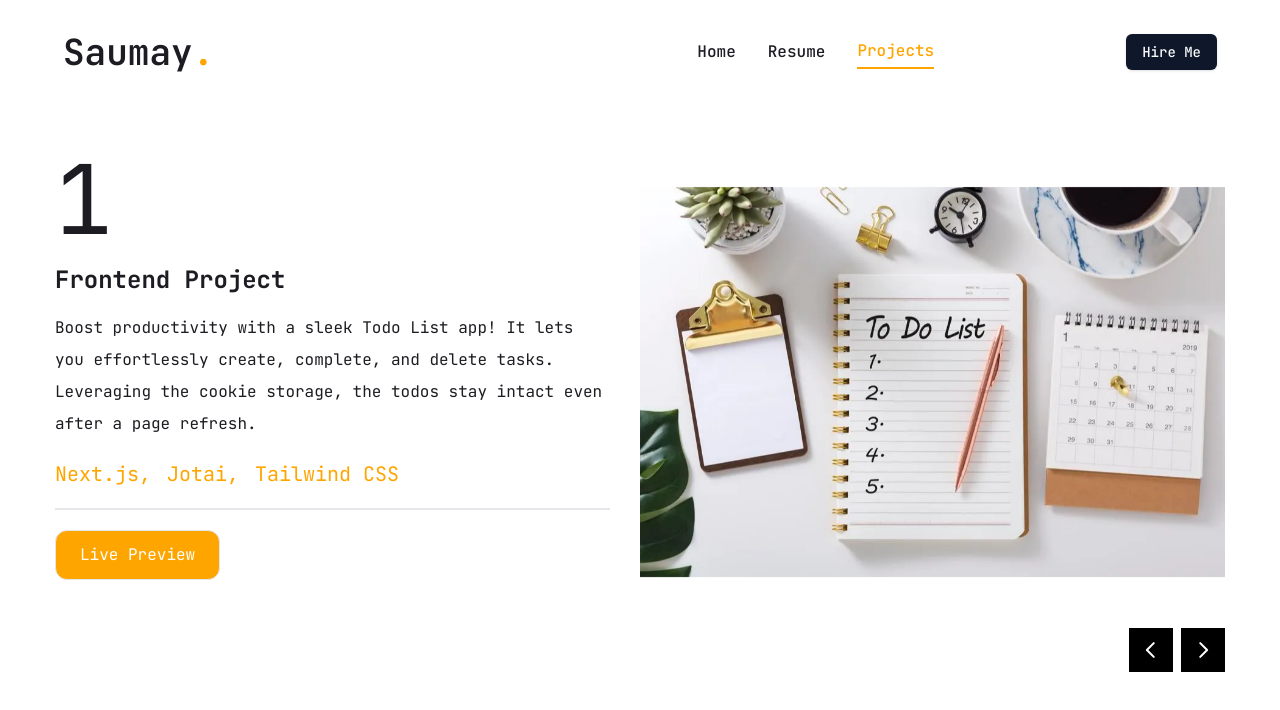
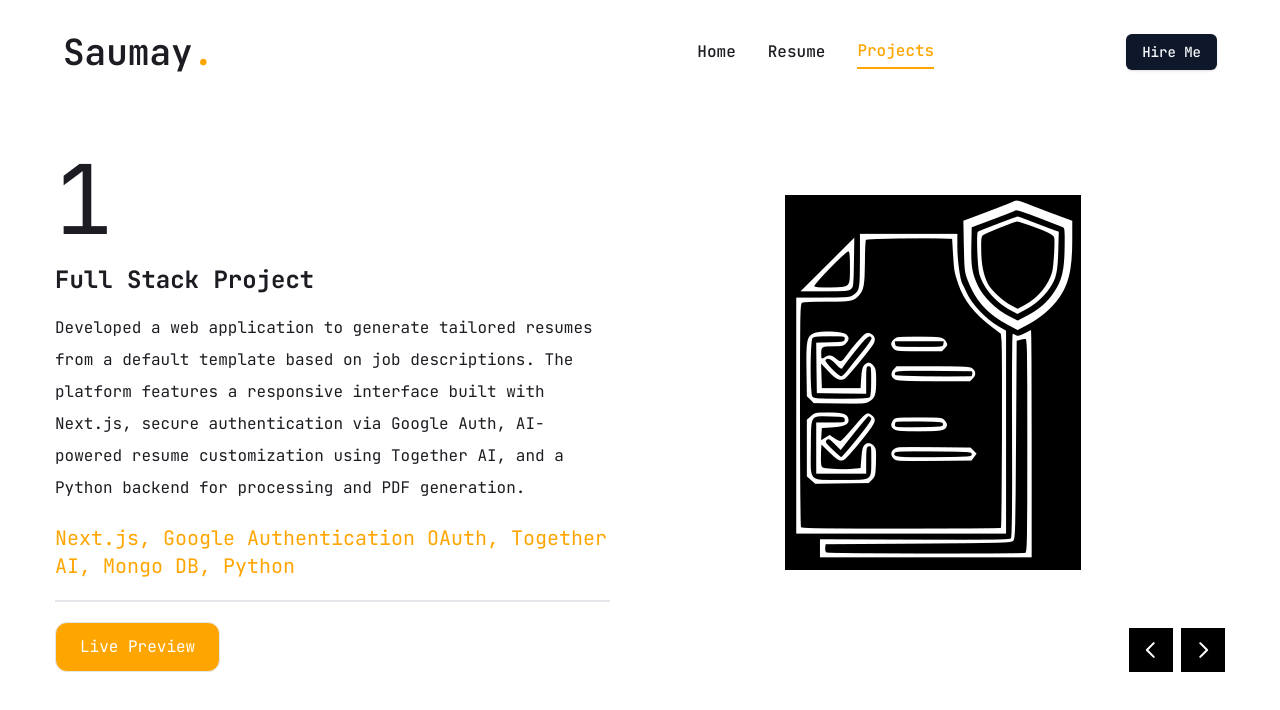
Before and after one commit to saumay23/portfolio, a Next.js app: page /project in a window 1280 px wide. Shown: the top 710 px of the page. Built offline with nearby package versions, Linux system fonts and the light colour scheme.

Commit message:
added a full stack project

```diff
--- a/src/app/project/page.tsx
+++ b/src/app/project/page.tsx
@@ -73,33 +73,11 @@ const Project =
                     project.description
                   }
                 </p>
-                <ul className="flex gap-4 ">
-                  {project.stack.map(
-                    (
-                      skill,
-                      index
-                    ) => {
-                      return (
-                        <li
-                          className="text-xl text-accent"
-                          key={
-                            index
-                          }
-                        >
-                          {
-                            skill
-                          }
-                          {index !==
-                            project
-                              .stack
-                              .length -
-                              1 &&
-                            ","}
-                        </li>
-                      );
-                    }
+                <p className="text-xl text-accent">
+                  {project.stack.join(
+                    ", "
                   )}
-                </ul>
+                </p>
                 <div className="border "></div>
                 <Link
                   target="_"
--- a/src/static/details.tsx
+++ b/src/static/details.tsx
@@ -235,6 +235,28 @@ export const projects =
     {
       num: 1,
       category:
+        "Full Stack Project",
+      title:
+        "Job-Specific Resume Generator",
+      description:
+        "Developed a web application to generate tailored resumes from a default template based on job descriptions. The platform features a responsive interface built with Next.js, secure authentication via Google Auth, AI-powered resume customization using Together AI, and a Python backend for processing and PDF generation.",
+      stack:
+        [
+          "Next.js",
+          "Google Authentication OAuth",
+          "Together AI",
+          "Mongo DB",
+          "Python",
+        ],
+      image:
+        "/Images/resume.png",
+      isPDF:
+        false,
+      link: "https://tailorizor.vercel.app",
+    },
+    {
+      num: 2,
+      category:
         "Frontend Project",
       title:
         "To Do List",
@@ -253,7 +275,7 @@ export const projects =
       link: "https://to-do-list-saumay.vercel.app/",
     },
     {
-      num: 2,
+      num: 3,
       category:
         "Frontend Project",
       title:
@@ -272,7 +294,7 @@ export const projects =
       link: "https://weather-app-saumay.vercel.app/",
     },
     {
-      num: 3,
+      num: 4,
       category:
         "Database Designing Project",
       title:
@@ -290,7 +312,7 @@ export const projects =
       link: "/PDF/Spotify-Data-Modeling.pdf",
     },
     {
-      num: 4,
+      num: 5,
       category:
         "Database Designing Project",
       title: `Netflix Database Modeling`,
@@ -308,7 +330,7 @@ export const projects =
       link: "/PDF/Netflix-Database-Modeling.pdf",
     },
     {
-      num: 5,
+      num: 6,
       category:
         "Data Mining and Warehousing Project",
       title:
```
Also changed, not shown: public/Images/resume.png (added).
